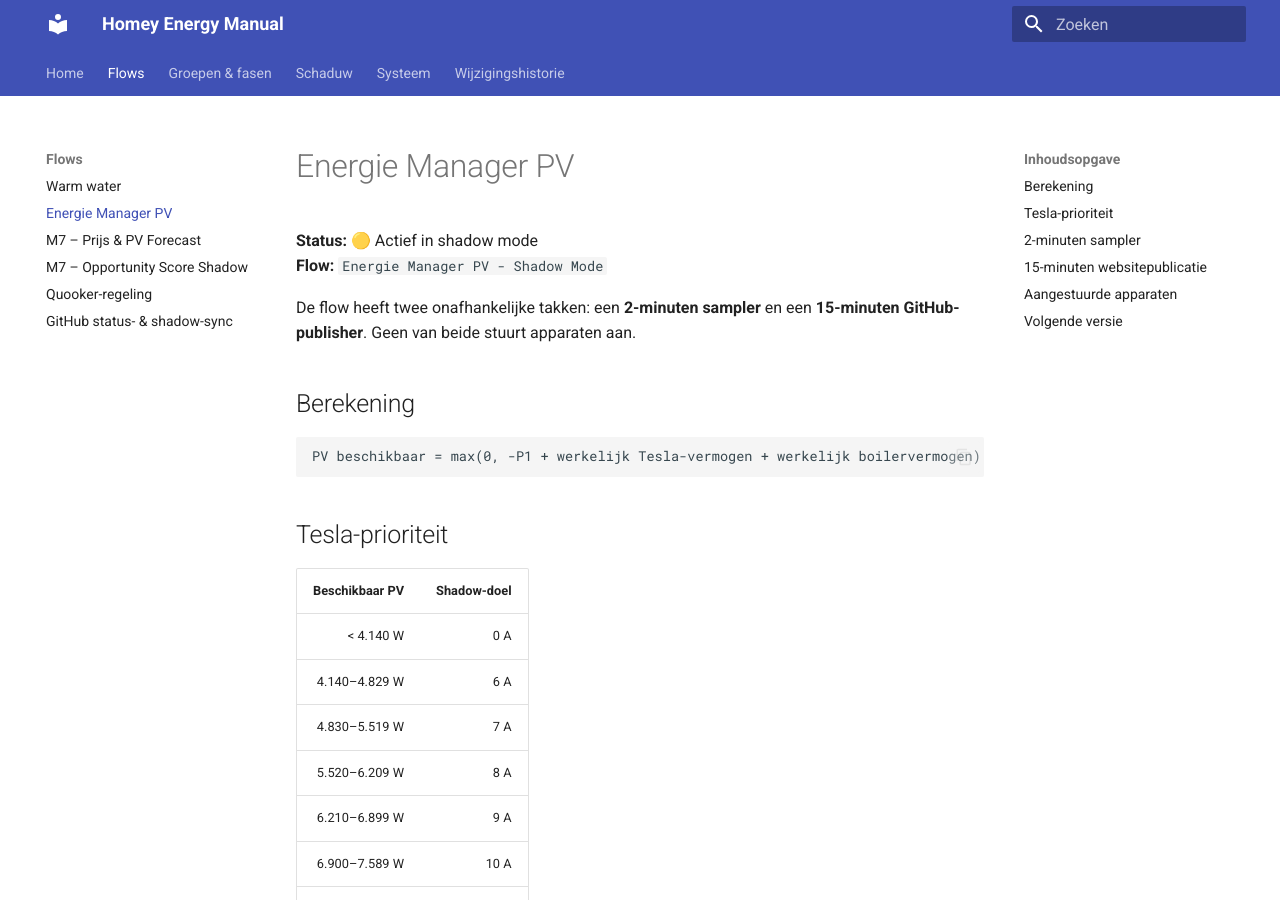
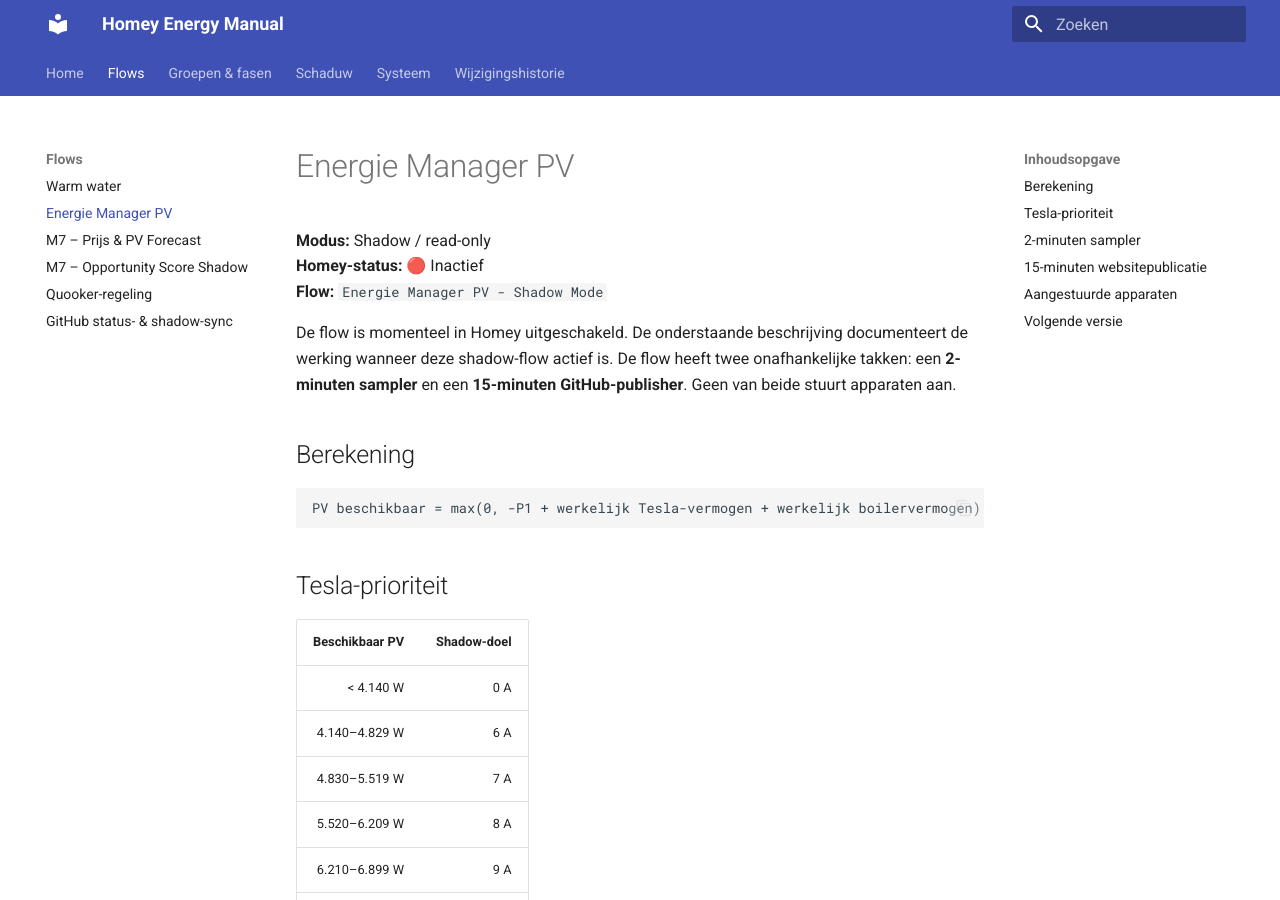
Before and after one commit to OnsKasteeltje/homey-energy-manual, an MkDocs documentation site: the page built from docs/energie-manager.md, in a window 1280 px wide and 900 px high. Built offline with MkDocs 1.6.1 and Material for MkDocs 9.7.7, drawn with Linux system fonts in a browser that asks for light colours.

Commit message:
Correct Energie Manager status on website

```diff
--- a/docs/energie-manager.md
+++ b/docs/energie-manager.md
@@ -1,9 +1,10 @@
 # Energie Manager PV
 
-**Status:** 🟡 Actief in shadow mode
+**Modus:** Shadow / read-only
+**Homey-status:** 🔴 Inactief
 **Flow:** `Energie Manager PV - Shadow Mode`
 
-De flow heeft twee onafhankelijke takken: een **2-minuten sampler** en een **15-minuten GitHub-publisher**. Geen van beide stuurt apparaten aan.
+De flow is momenteel in Homey uitgeschakeld. De onderstaande beschrijving documenteert de werking wanneer deze shadow-flow actief is. De flow heeft twee onafhankelijke takken: een **2-minuten sampler** en een **15-minuten GitHub-publisher**. Geen van beide stuurt apparaten aan.
 
 ## Berekening
 
```
